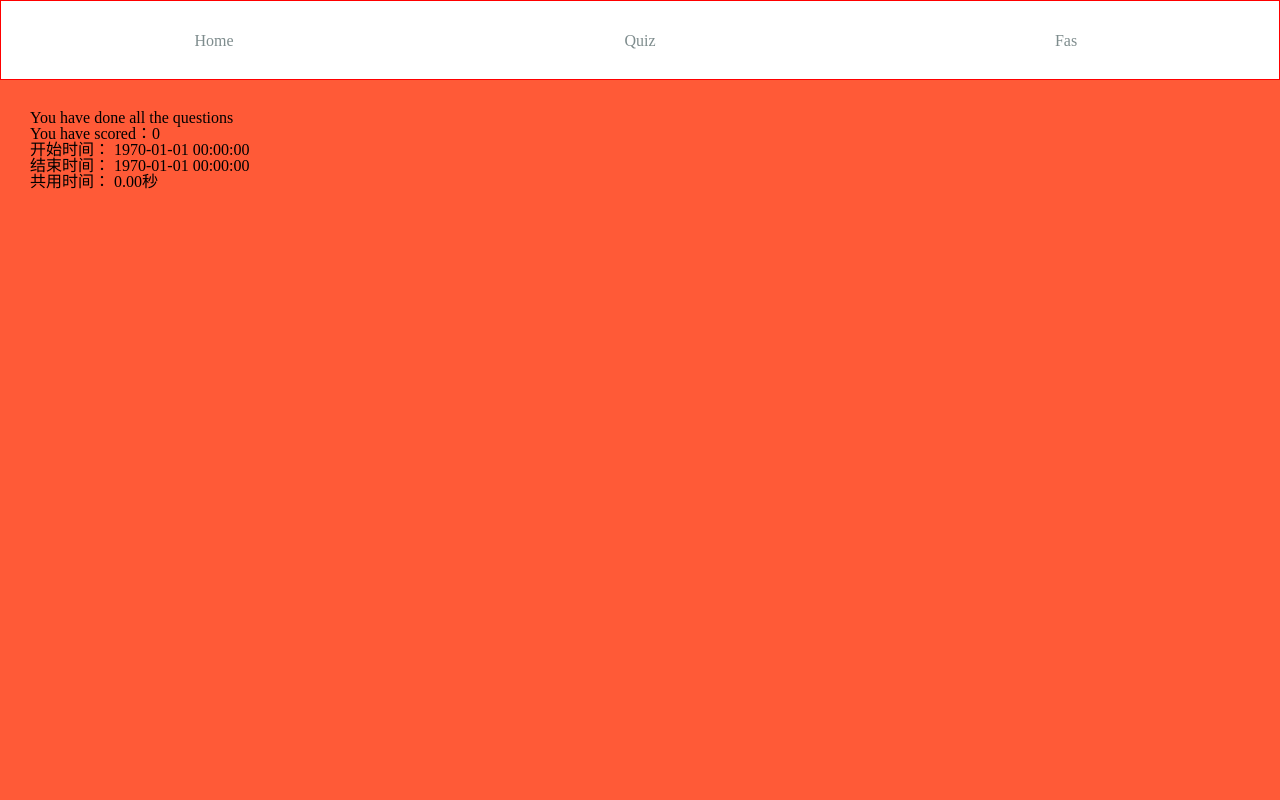
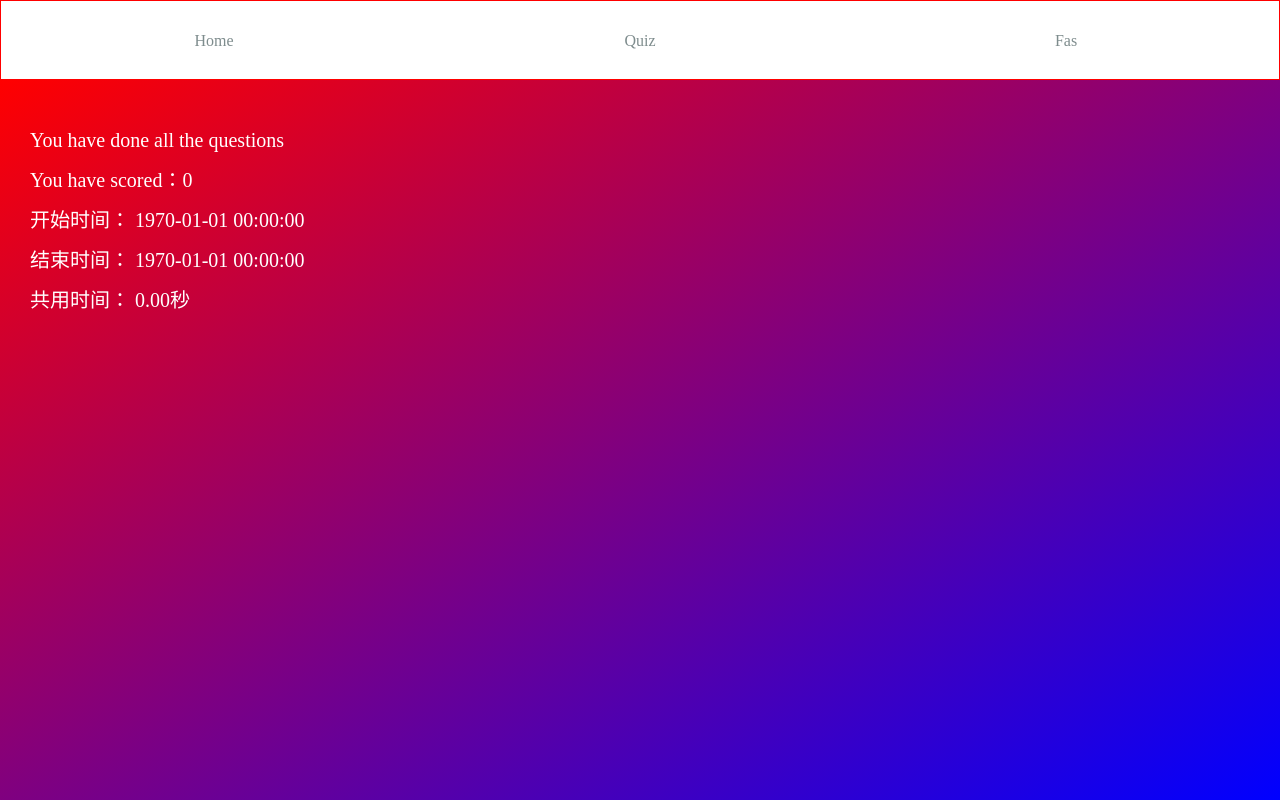
Before and after one commit to purplelightning/quiz, a Vue app: page /#/score in a window 1280 px wide. Built offline with nearby package versions, Linux system fonts and the light colour scheme.

Commit message:
问题初始渲染问题的解决，代码优化

```diff
--- a/src/components/quiz/item.vue
+++ b/src/components/quiz/item.vue
@@ -2,17 +2,18 @@
   <div class="item">
     <div class="top">题目{{itemNum}}</div>
     <div class="content">
-      <div class="title">{{answerArray.topic_name}}</div>
+      <div class="title">{{itemDetail[this.itemNum - 1].topic_name}}</div>
       <ul>
-        <li v-for="(item,index) in answerArray.topic_answer" @click="chooseAnswer(item.topic_answer_id)">
+        <li v-for="(item,index) in itemDetail[this.itemNum - 1].topic_answer"
+            @click="chooseAnswer(item.topic_answer_id)">
           <span class="option_style"
-                v-bind:class="{'active':choosedIndex===(index+1)}">{{item.topic_answer_id}}</span>
+                v-bind:class="{'active':choosedIndex===(index+1)}">{{index | optionId}}</span>
           <span class="option_detail">{{item.answer_name}}</span>
         </li>
       </ul>
     </div>
-    <button class="btn" @click="nextQuestion" v-show="itemnum!==5">下一题</button>
-    <button @click="submitAnswer" class="btn" v-show="itemnum===5">交卷</button>
+    <button class="btn" @click="nextQuestion" v-show="itemNum!==5">下一题</button>
+    <button @click="submitAnswer" class="btn" v-show="itemNum===5">交卷</button>
   </div>
 </template>
 
@@ -28,8 +29,8 @@
 //          C: '错了',
 //          D: '还是错了'
 //        },
-        itemnum: this.itemNum,//用data获取题目号
-        answerArray: [],//每个题目的答案列表
+//        itemnum: this.itemNum,//用data获取题目号    用不着
+        answerArray: [],//每个题目的答案列表     !!!!这里用这个代替的话，初始渲染有问题！！！！
         choosedId: null//选中的答案的id
       }
     },
@@ -48,11 +49,11 @@
         } else {
           return 4
         }
-      }
+      },
     },
     methods: {
       ...mapActions([
-        'initializeData', 'addNum','remEnd','remBegin'
+        'initializeData', 'addNum', 'remEnd', 'remBegin'
       ]),
       //选中的答案
       chooseAnswer(id) {
@@ -78,16 +79,26 @@
         }
       }
     },
-    watch: {
-      itemNum() {
-        this.itemnum = this.itemNum
-        this.answerArray = this.itemDetail[this.itemNum - 1]
-      }
-    },
     created() {
       this.initializeData()
+//      console.log(this.itemNum)
+//      console.log(this.itemDetail)
       this.remBegin()
-//      console.log(this.itemDetail[this.itemNum - 1])
+    },
+    filters: {
+      optionId(index) {
+        switch (index) {
+          case 0:
+            return 'A'
+          case 1:
+            return 'B'
+          case 2:
+            return 'C'
+          case 3:
+            return 'D'
+        }
+
+      }
     }
   }
 </script>
--- a/src/components/quiz/quiz.vue
+++ b/src/components/quiz/quiz.vue
@@ -2,22 +2,18 @@
   <div id="quiz">
     <h3>Question</h3>
 
-    <router-link to="item" class="btn" @click="initialQue">开始</router-link>
+    <div class="btn" @click="initialQue">开始</div>
     <router-view></router-view>
   </div>
 </template>
 
 <script type="text/ecmascript-6">
-  import {mapActions} from 'vuex'
 
   export default {
-    methods:{
-      ...mapActions([
-        'initializeData'
-      ]),
-      initialQue(){
-        this.initializeData()
-
+    methods: {
+      initialQue() {
+//        console.log('aaaaa')
+        this.$router.push('item')
       }
     }
   }
@@ -33,12 +29,12 @@
     background: #77d337
     .btn
       display: block
-      margin:40px auto
-      padding:10px
-      width:100px
+      margin: 40px auto
+      padding: 10px
+      width: 100px
       font-size: 20px
       text-align: center
-      color:red
-      border-radius:8px
+      color: red
+      border-radius: 8px
       background: #ff9c54
 </style>
--- a/src/components/quiz/score.vue
+++ b/src/components/quiz/score.vue
@@ -1,10 +1,10 @@
 <template>
   <div id="score">
-    <div>You have done all the questions</div>
-    <div>You have scored：{{finalScore}}</div>
-    <div class="begin">开始时间： {{beginTime | formatDate}}</div>
-    <div class="end">结束时间： {{endTime | formatDate}}</div>
-    <div class="time">共用时间： {{(endTime - beginTime) | compuTime}}秒</div>
+    <div class="text">You have done all the questions</div>
+    <div class="text">You have scored：{{finalScore}}</div>
+    <div class="text">开始时间： {{beginTime | formatDate}}</div>
+    <div class="text">结束时间： {{endTime | formatDate}}</div>
+    <div class="text">共用时间： {{(endTime - beginTime) | compuTime}}秒</div>
   </div>
 </template>
 
@@ -45,7 +45,7 @@
         time = (time / 1000).toFixed(2)
         return time
       }
-    }
+    },
   }
 </script>
 
@@ -58,5 +58,9 @@
     width: 100%
     box-sizing: border-box
     padding: 30px
-    background: #ff5a37
+    background: linear-gradient(to bottom right, rgba(255, 0, 0, 1), rgba(0, 0, 255, 1))
+    .text
+      margin: 20px auto
+      color: white
+      font-size: 20px
 </style>
```
